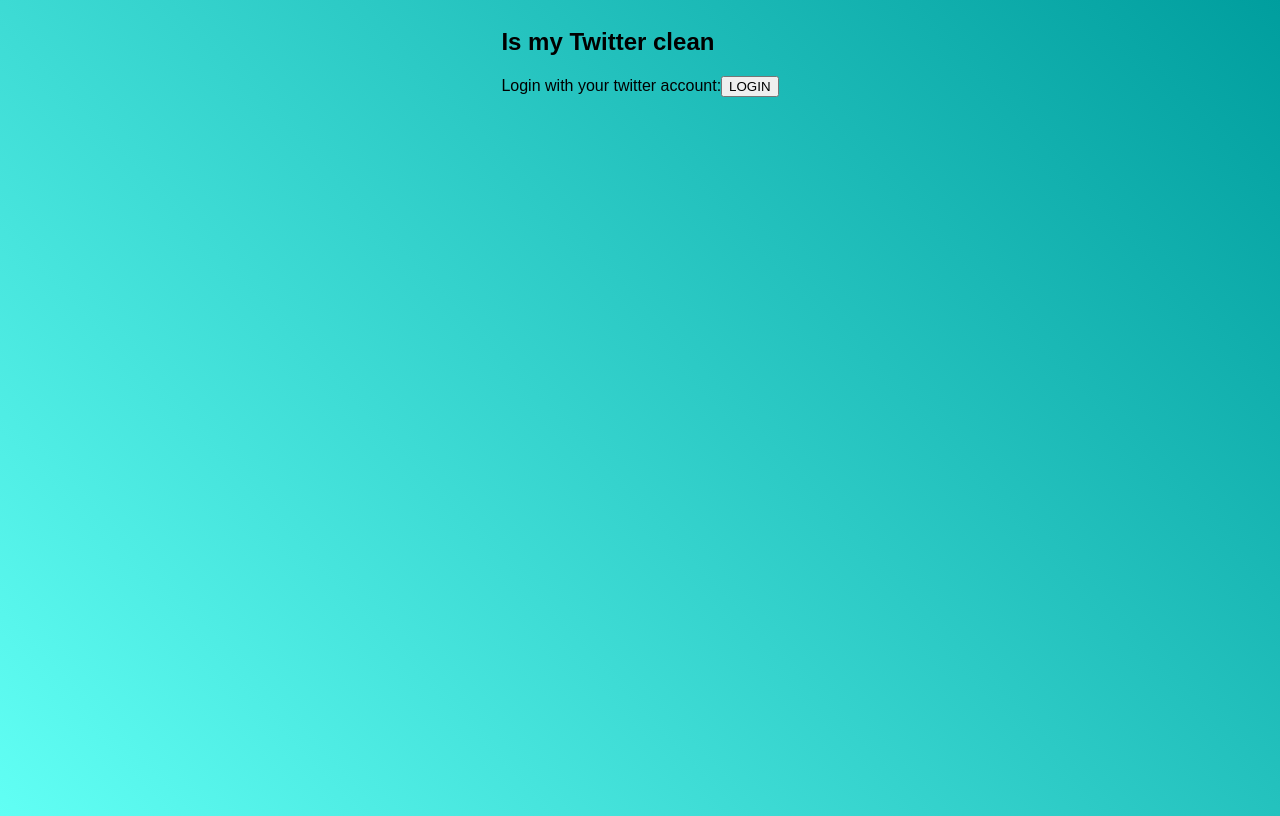
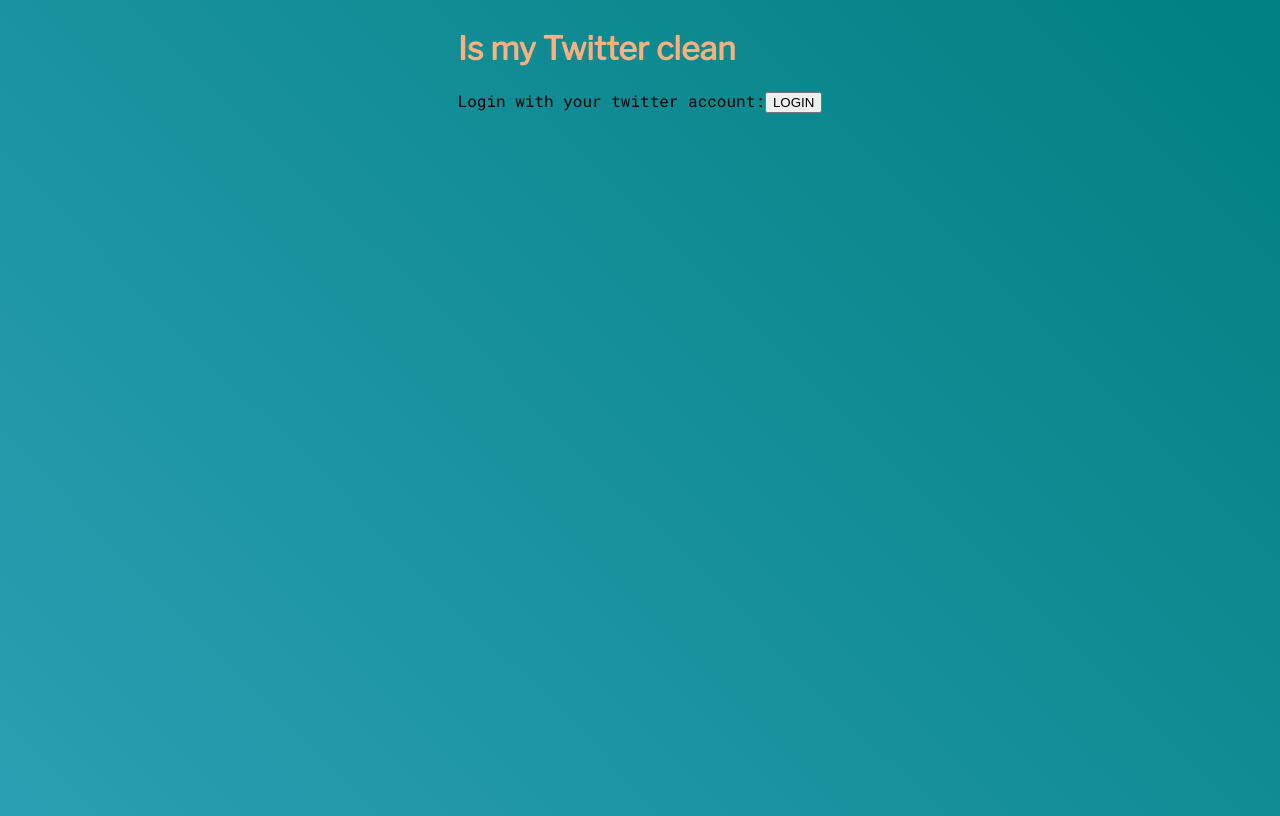
Before and after one commit to chrislaughlin/is-my-twitter-clean, a React app: page / in a window 1280 px wide. Built offline with nearby package versions, Linux system fonts and the light colour scheme.

Commit message:
adding colors and font

```diff
--- a/src/client/app/App.js
+++ b/src/client/app/App.js
@@ -5,6 +5,7 @@
 import TweetView from '../modules/tweets/tweetsView';
 import type {Tweet} from "../types/tweet";
 import StyledApp from '../styles/app/styledApp';
+import StyledAppTitle from "../styles/app/styledAppTitle";
 
 type Props = {
     loggedIn: Boolean,
@@ -19,7 +20,9 @@
     return (
         <StyledApp>
             <div>
-                <h2>Is my Twitter clean</h2>
+                <StyledAppTitle>
+                    Is my Twitter clean
+                </StyledAppTitle>
                 {
                     !loggedIn &&
                     <LandingView
--- a/src/client/styles/app/styledApp.js
+++ b/src/client/styles/app/styledApp.js
@@ -2,7 +2,7 @@
 import styled from 'styled-components';
 
 const StyledApp = styled.div`
-
+    font-family: 'Roboto Mono', monospace;
 `;
 
 export default StyledApp;
--- /dev/null
+++ b/src/client/styles/app/styledAppTitle.js
@@ -0,0 +1,9 @@
+import React from 'react';
+import styled from 'styled-components';
+
+const StyledAppTitle = styled.h1`
+    font-family: 'Libre Franklin', sans-serif;
+    color: #FCB07E;
+`;
+
+export default StyledAppTitle;
--- a/src/index.css
+++ b/src/index.css
@@ -1,11 +1,11 @@
 body {
-  background: -moz-linear-gradient(43deg, rgba(97,255,244,1) 0%, rgba(0,158,158,1) 100%); /* ff3.6+ */
-  background: -webkit-gradient(linear, left bottom, right top, color-stop(0%, rgba(97,255,244,1)), color-stop(100%, rgba(0,158,158,1))); /* safari4+,chrome */
-  background: -webkit-linear-gradient(43deg, rgba(97,255,244,1) 0%, rgba(0,158,158,1) 100%); /* safari5.1+,chrome10+ */
-  background: -o-linear-gradient(43deg, rgba(97,255,244,1) 0%, rgba(0,158,158,1) 100%); /* opera 11.10+ */
-  background: -ms-linear-gradient(43deg, rgba(97,255,244,1) 0%, rgba(0,158,158,1) 100%); /* ie10+ */
-  background: linear-gradient(47deg, rgba(97,255,244,1) 0%, rgba(0,158,158,1) 100%); /* w3c */
-  filter: progid:DXImageTransform.Microsoft.gradient( startColorstr='#61FFF4', endColorstr='#009E9E',GradientType=1 ); /* ie6-9 */
+  background: -moz-linear-gradient(45deg, rgba(43,158,179,1) 0%, rgba(0,128,128,1) 100%); /* ff3.6+ */
+  background: -webkit-gradient(linear, left bottom, right top, color-stop(0%, rgba(43,158,179,1)), color-stop(100%, rgba(0,128,128,1))); /* safari4+,chrome */
+  background: -webkit-linear-gradient(45deg, rgba(43,158,179,1) 0%, rgba(0,128,128,1) 100%); /* safari5.1+,chrome10+ */
+  background: -o-linear-gradient(45deg, rgba(43,158,179,1) 0%, rgba(0,128,128,1) 100%); /* opera 11.10+ */
+  background: -ms-linear-gradient(45deg, rgba(43,158,179,1) 0%, rgba(0,128,128,1) 100%); /* ie10+ */
+  background: linear-gradient(45deg, rgba(43,158,179,1) 0%, rgba(0,128,128,1) 100%); /* w3c */
+  filter: progid:DXImageTransform.Microsoft.gradient( startColorstr='#008080', endColorstr='#2B9EB3',GradientType=1 ); /* ie6-9 */
 }
 body {
   font-family: sans-serif;
--- a/src/index.html
+++ b/src/index.html
@@ -6,6 +6,7 @@
     <meta http-equiv="x-ua-compatible" content="ie=edge">
     <title>Is my Twitter clean</title>
     <meta name="description" content="">
+    <link href="https://fonts.googleapis.com/css?family=Libre+Franklin|Roboto+Mono" rel="stylesheet">
   </head>
   <body>
     <div id="app"></div>
```
